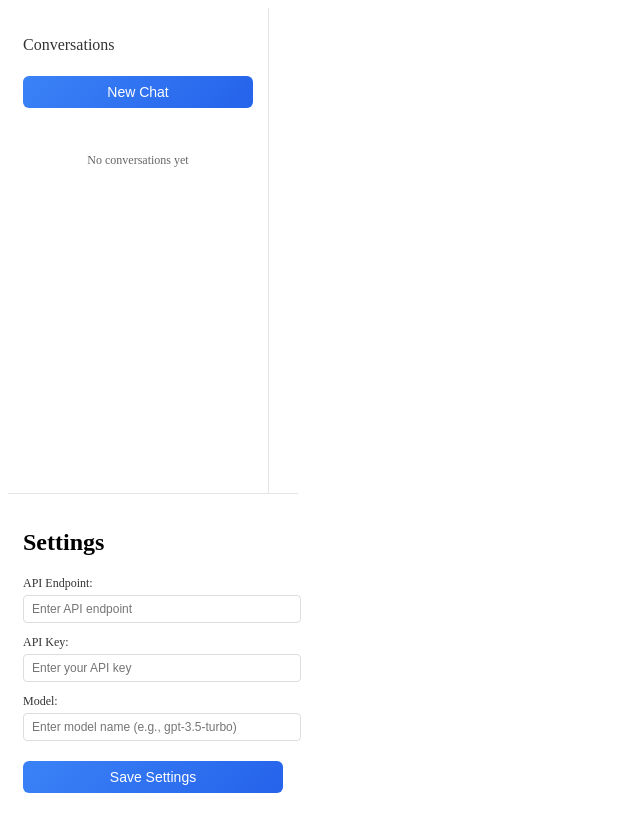
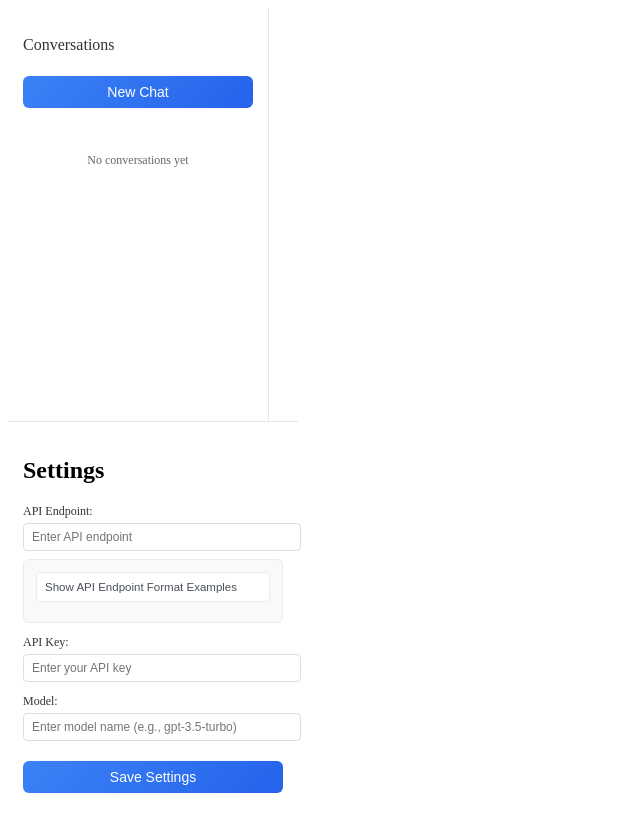
Before and after one commit to tao12345666333/thinking-model-client, a React (Vite) app: page / in a window 1280 px wide. Shown: the whole page, without its empty margins (0-640 px from the left). Built offline with nearby package versions, Linux system fonts and the light colour scheme.

Commit message:
Enhances API endpoint handling
Introduces logic for appending or modifying API endpoints
Improves user experience with hints and examples

```diff
--- a/src/components/Settings.jsx
+++ b/src/components/Settings.jsx
@@ -2,6 +2,7 @@ import { useState } from 'react';
 
 function Settings({ settings, onSave, setSettings }) {
   const [formData, setFormData] = useState(settings);
+  const [isHintExpanded, setIsHintExpanded] = useState(false);
 
   const handleSubmit = (e) => {
     e.preventDefault();
@@ -23,6 +24,23 @@ function Settings({ settings, onSave, setSettings }) {
             })}
             placeholder="Enter API endpoint"
           />
+          <div className="setting-hint">
+            <button
+              type="button"
+              className="hint-toggle"
+              onClick={() => setIsHintExpanded(!isHintExpanded)}
+            >
+              {isHintExpanded ? 'Hide' : 'Show'} API Endpoint Format Examples
+            </button>
+            <div className={`hint-content ${isHintExpanded ? 'expanded' : ''}`}>
+              <p>API Endpoint format examples:</p>
+              <ul>
+                <li>Ends with / → /chat/completions will be appended</li>
+                <li>Ends with # → # will be removed</li>
+                <li>Other cases → /v1/chat/completions will be appended</li>
+              </ul>
+            </div>
+          </div>
         </div>
         <div className="setting-item">
           <label>API Key:</label>
--- a/src/index.css
+++ b/src/index.css
@@ -564,3 +564,67 @@ button[type="submit"]:disabled {
   color: #666;
   font-size: 14px;
 }
+
+/* Setting hint styles */
+.setting-hint {
+  margin-top: 8px;
+  padding: 12px;
+  background: #f8f9fa;
+  border-radius: 6px;
+  border: 1px solid #e9ecef;
+  font-size: 0.9em;
+}
+
+.setting-hint p {
+  margin: 0 0 8px 0;
+  color: #495057;
+  font-weight: 500;
+}
+
+.setting-hint ul {
+  margin: 0;
+  padding-left: 20px;
+  list-style-type: none;
+}
+
+.setting-hint li {
+  position: relative;
+  padding-left: 1.2em;
+  margin-bottom: 4px;
+  color: #6c757d;
+}
+
+.setting-hint li::before {
+  content: "•";
+  position: absolute;
+  left: 0;
+  color: #adb5bd;
+}
+
+.hint-toggle {
+  width: 100%;
+  padding: 8px;
+  background: #ffffff;
+  border: 1px solid #e9ecef;
+  border-radius: 4px;
+  cursor: pointer;
+  font-size: 0.8em;
+  color: #495057;
+  text-align: left;
+  margin-bottom: 8px;
+  transition: all 0.2s ease;
+}
+
+.hint-toggle:hover {
+  background: #f8f9fa;
+}
+
+.hint-content {
+  max-height: 0;
+  overflow: hidden;
+  transition: max-height 0.3s ease-out;
+}
+
+.hint-content.expanded {
+  max-height: 500px; /* Increased to accommodate more content */
+}
```
Also changed, not shown: 2 other files (tests, documents, lock files or other folders).
